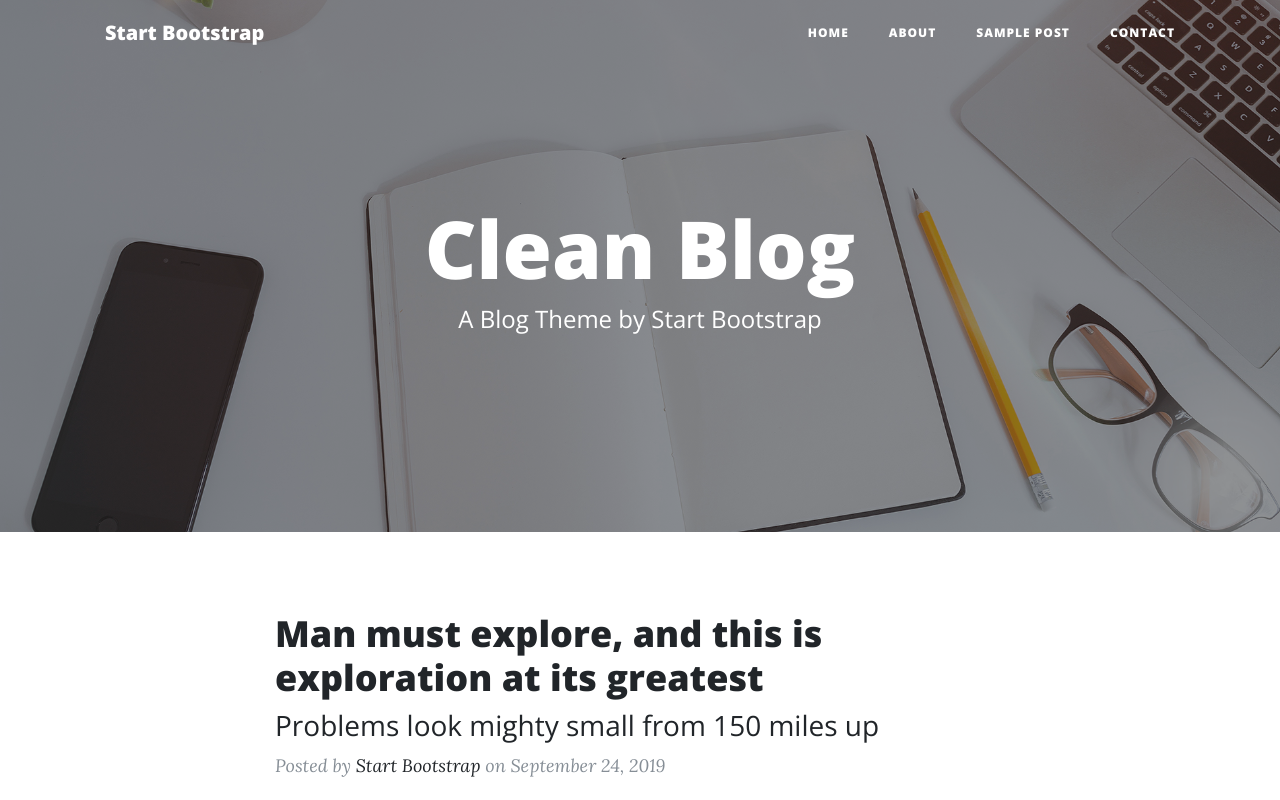
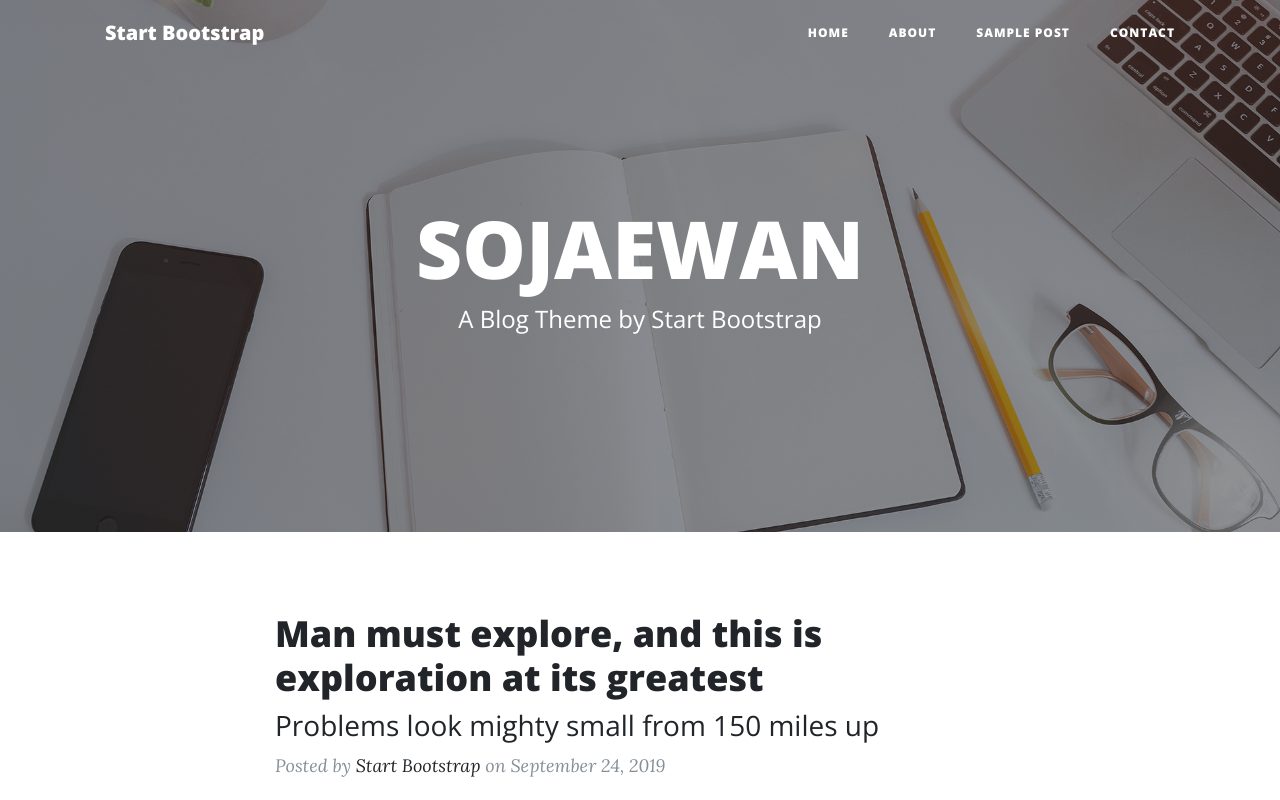
Before and after one commit to SOJAEWAN/SOJAEWAN-hphk.github.io, a website: page index.html in a window 1280 px wide. Shown: the top 800 px of the page. Drawn offline with nearby package versions, Linux system fonts and the light colour scheme.

Commit message:
edited portfolio

```diff
--- a/index.html
+++ b/index.html
@@ -59,7 +59,7 @@
       <div class="row">
         <div class="col-lg-8 col-md-10 mx-auto">
           <div class="site-heading">
-            <h1>Clean Blog</h1>
+            <h1>SOJAEWAN</h1>
             <span class="subheading">A Blog Theme by Start Bootstrap</span>
           </div>
         </div>
```
